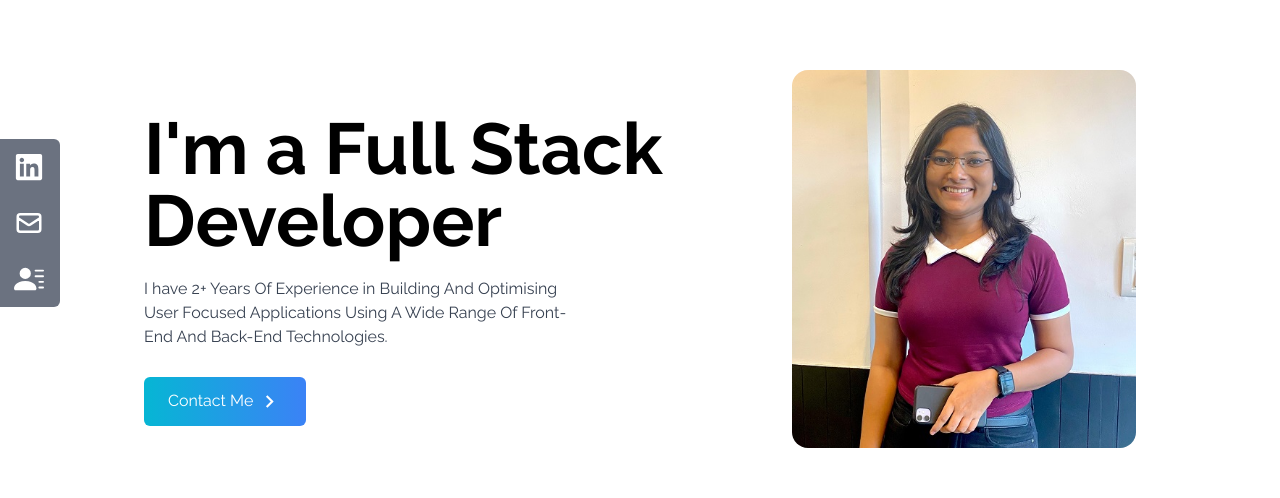
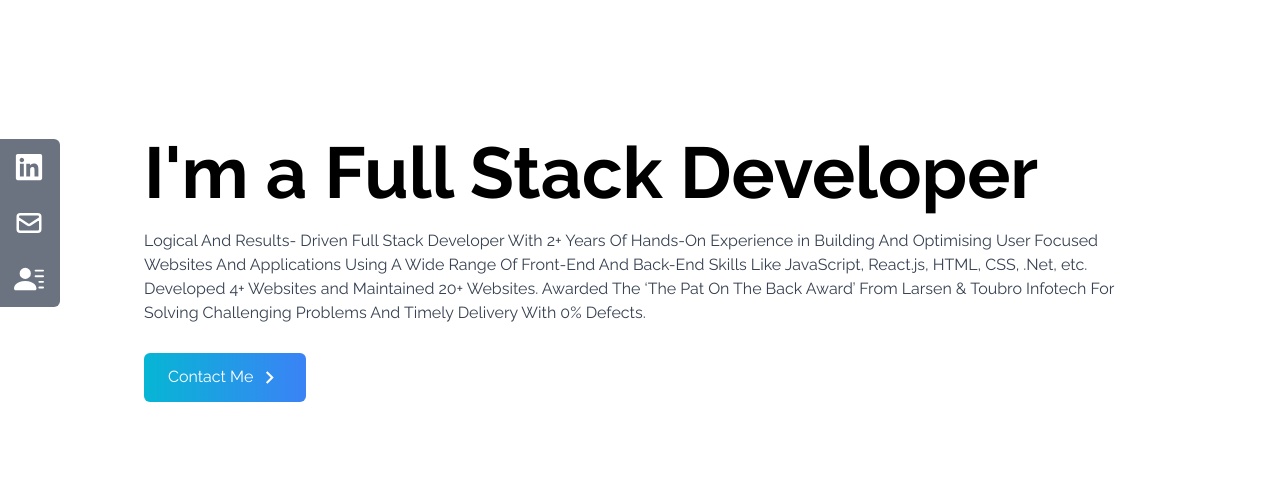
Before and after one commit to Swapnalikadam12/Portfolio, a React (Create React App) app: page / in a window 1280 px wide. Shown: the part 141-639 px from the top of the page. Built offline with nearby package versions, Linux system fonts and the light colour scheme; a web font is replaced by a local one.

Commit message:
about changes

```diff
--- a/src/components/Home.jsx
+++ b/src/components/Home.jsx
@@ -1,5 +1,4 @@
 import React from "react";
-import SwapnaliKadam from '../assets/SwapnaliKadam1.JPG';
 import { MdOutlineKeyboardArrowRight } from "react-icons/md";
 import { Link } from "react-scroll";
 
@@ -14,8 +13,10 @@ const Home = () => {
           <h2 className="text-4xl sm:text-7xl font-bold text-black dark:text-white pt-7">
             I'm a Full Stack Developer
           </h2>
-          <p className="text-gray-700 dark:text-gray-500 py-5 max-w-md">
-          I have 2+ Years Of Experience in Building And Optimising User Focused Applications Using A Wide Range Of Front-End And Back-End Technologies.
+          <p className="text-gray-700 text-gray-600 dark:text-gray-500 py-5">
+          Logical And Results- Driven Full Stack Developer With 2+ Years Of Hands-On Experience in Building And Optimising User Focused Websites And Applications Using A Wide Range Of Front-End And Back-End Skills Like JavaScript, React.js, HTML, CSS, .Net, etc.
+            Developed 4+ Websites and Maintained 20+ Websites.
+            Awarded The ‘The Pat On The Back Award’ From Larsen & Toubro Infotech For Solving Challenging Problems And Timely Delivery With 0% Defects.
           </p>
 
           <div>
@@ -32,13 +33,6 @@ const Home = () => {
             </Link>
           </div>
         </div>
-        <div>
-          <img
-            src={SwapnaliKadam}
-            alt="my profile"
-            className="rounded-2xl mx-auto w-2/3 md:w-full"
-          />
-        </div>
       </div>
     </div>
   );
```
